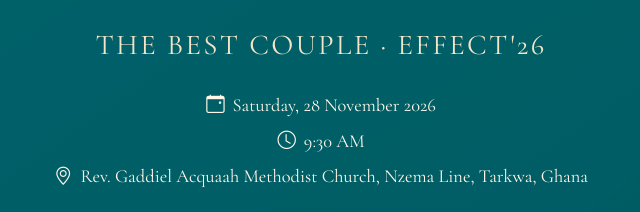
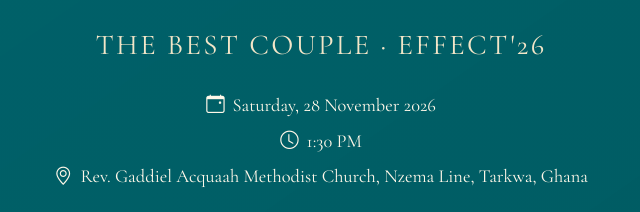
Before and after one commit to evanskyeiakora-lab/event, a plain HTML site: page index.html in a window 1280 px wide. Shown: the part 843-1055 px from the top of the page, 319-959 px from the left. Drawn offline with nearby package versions, Linux system fonts and the light colour scheme.

Commit message:
Update index.html

```diff
--- a/index.html
+++ b/index.html
@@ -362,7 +362,7 @@
       <div class="gold-divider"><i class="bi bi-heart-fill"></i></div>
       <div class="hero-subtitle">THE BEST COUPLE · EFFECT'26</div>
       <p class="hero-meta mt-4 mb-2"><i class="bi bi-calendar-event me-2"></i>Saturday, 28 November 2026</p>
-      <p class="hero-meta mb-2"><i class="bi bi-clock me-2"></i>9:30 AM</p>
+      <p class="hero-meta mb-2"><i class="bi bi-clock me-2"></i>1:30 PM</p>
       <p class="hero-meta mb-4"><i class="bi bi-geo-alt me-2"></i>Rev. Gaddiel Acquaah Methodist Church, Nzema Line, Tarkwa, Ghana</p>
       <div class="d-flex flex-wrap justify-content-center gap-3">
         <a class="btn-teal" href="#programme">View Reception Programme</a>
```
